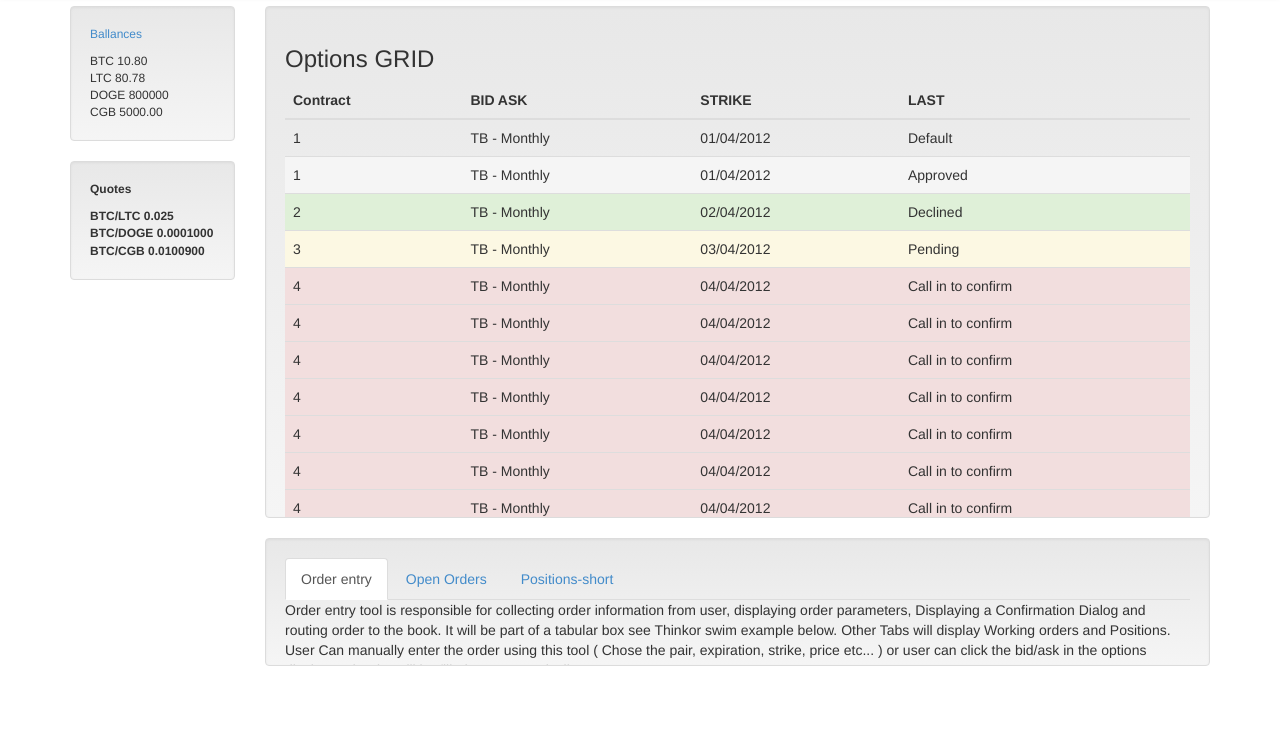
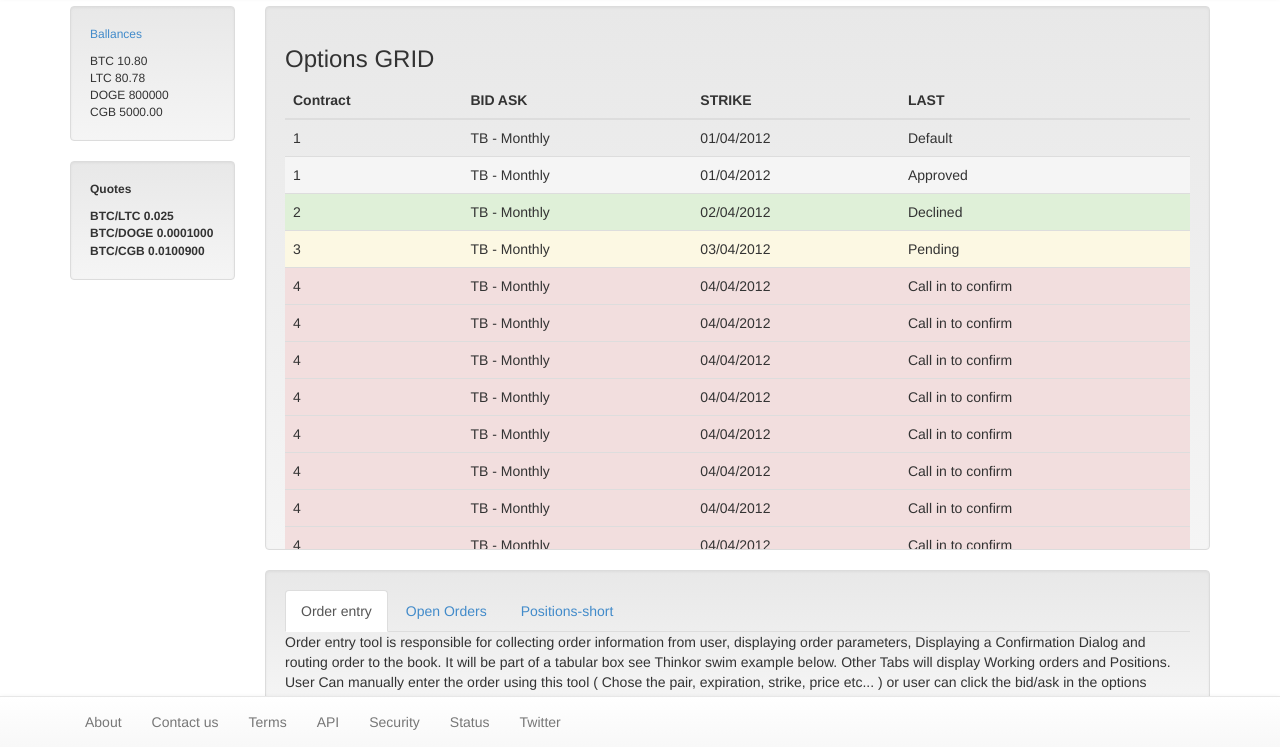
Before and after one commit to ShevchenkoV/cr, a website: page app/index.html in a window 1280 px wide. Shown: the part 53-800 px from the top of the page. Drawn offline with nearby package versions, Linux system fonts and the light colour scheme; some packages are replaced by stand-ins of ours.

Commit message:
added footer hhtml

```diff
--- a/app/index.html
+++ b/app/index.html
@@ -52,8 +52,8 @@
                   </div>
               </div>
           </div> <!-- ./Left-end -->
-      <div  style="height: 80%;" class="col-md-10"  > <!--Center-frame -->
-          <div style="height: 80%; overflow:auto; " class="well"  ng-view></div>
+          <div  style="height: 85%;" class="col-md-10"  > <!--Center-frame -->
+              <div style="height:80%; overflow:auto; " class="well"  ng-view></div>
 
               <div style="height: 20%;overflow:auto;" class="well">   <!--bottom part-->
                   <tabs>
@@ -73,6 +73,20 @@
           </div>   <!--Center-frame -->
       </div>
   </div>
+  <nav class="navbar navbar-default navbar-fixed-bottom" role="navigation">
+      <!-- About, Contact us, Terms, API, Security, Status. Also lets add follow us on twitter button -->
+      <div class="container">
+          <ul class="nav navbar-nav">
+              <li><a href="#/about">About</a></li>
+              <li><a href="#/contact">Contact us</a></li>
+              <li><a href="#/terms">Terms</a></li>
+              <li><a href="#/api">API</a></li>
+              <li><a href="#/security">Security</a></li>
+              <li><a href="#/status">Status</a></li>
+              <li><a href="#/twitter">Twitter</a></li>
+          </ul>
+      </div>
+  </nav>
 
 
 
```
Lines whose indentation alone changed are shown as unchanged.
